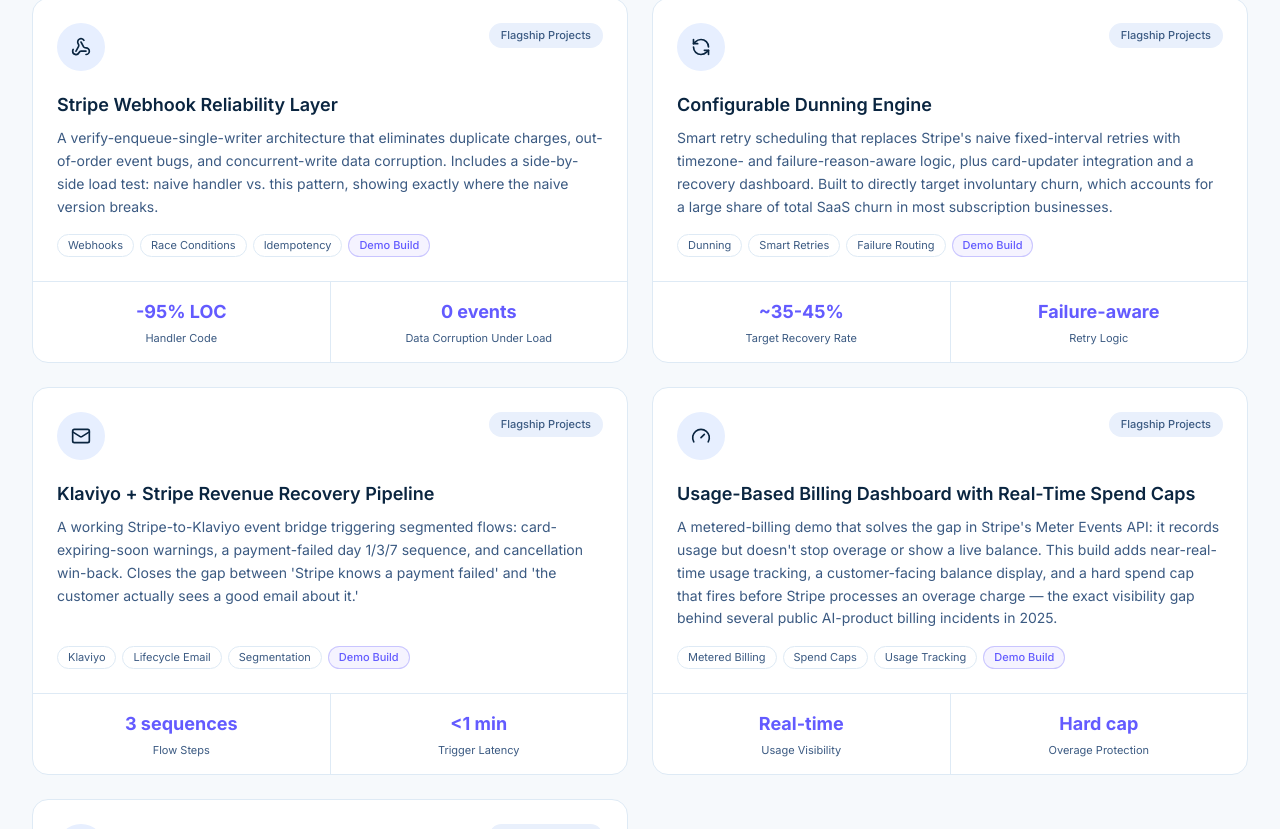
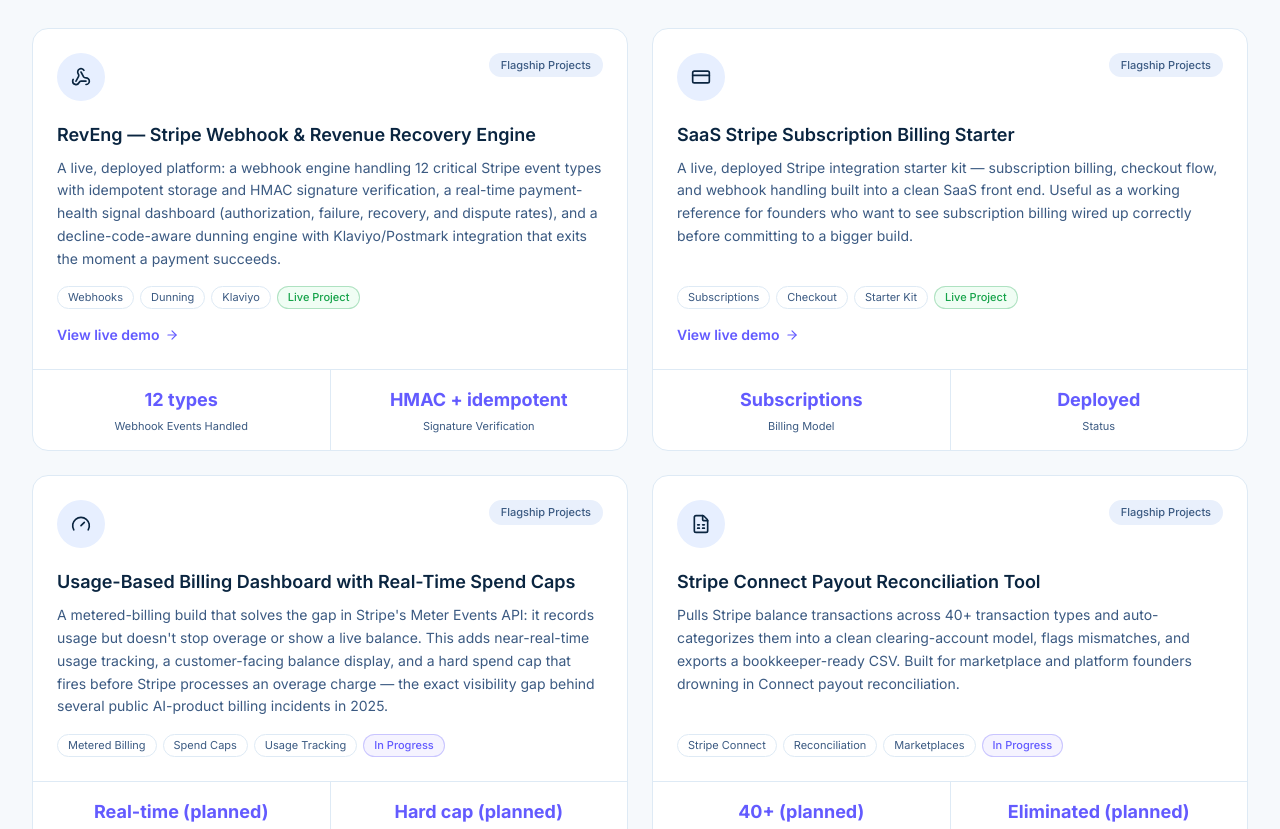
Before and after one commit to Ghola-Kodi/revenueengineer, a Next.js app: page /portfolio in a window 1280 px wide. Shown: the part 631-1460 px from the top of the page. Built offline with nearby package versions, Linux system fonts and the light colour scheme.

Commit message:
Update page.tsx

```diff
--- a/app/portfolio/page.tsx
+++ b/app/portfolio/page.tsx
@@ -32,55 +32,44 @@ import { NewsletterSection } from "@/components/newsletter-section"
 // ---------------------------------------------------------------------------
 const flagshipProjects = [
   {
-    id: "flagship-webhook-reliability",
+    id: "flagship-reveng",
     category: "Flagship Projects",
-    title: "Stripe Webhook Reliability Layer",
+    title: "RevEng — Stripe Webhook & Revenue Recovery Engine",
     description:
-      "A verify-enqueue-single-writer architecture that eliminates duplicate charges, out-of-order event bugs, and concurrent-write data corruption. Includes a side-by-side load test: naive handler vs. this pattern, showing exactly where the naive version breaks.",
-    tags: ["Webhooks", "Race Conditions", "Idempotency", "Demo Build"],
+      "A live, deployed platform: a webhook engine handling 12 critical Stripe event types with idempotent storage and HMAC signature verification, a real-time payment-health signal dashboard (authorization, failure, recovery, and dispute rates), and a decline-code-aware dunning engine with Klaviyo/Postmark integration that exits the moment a payment succeeds.",
+    tags: ["Webhooks", "Dunning", "Klaviyo", "Live Project"],
     icon: Webhook,
     metrics: [
-      { label: "Handler Code", value: "-95% LOC" },
-      { label: "Data Corruption Under Load", value: "0 events" },
+      { label: "Webhook Events Handled", value: "12 types" },
+      { label: "Signature Verification", value: "HMAC + idempotent" },
     ],
+    liveUrl: "https://revenuerecovengine.vercel.app/",
   },
   {
-    id: "flagship-dunning-engine",
+    id: "flagship-yoursaas",
     category: "Flagship Projects",
-    title: "Configurable Dunning Engine",
+    title: "SaaS Stripe Subscription Billing Starter",
     description:
-      "Smart retry scheduling that replaces Stripe's naive fixed-interval retries with timezone- and failure-reason-aware logic, plus card-updater integration and a recovery dashboard. Built to directly target involuntary churn, which accounts for a large share of total SaaS churn in most subscription businesses.",
-    tags: ["Dunning", "Smart Retries", "Failure Routing", "Demo Build"],
-    icon: RefreshCcw,
+      "A live, deployed Stripe integration starter kit — subscription billing, checkout flow, and webhook handling built into a clean SaaS front end. Useful as a working reference for founders who want to see subscription billing wired up correctly before committing to a bigger build.",
+    tags: ["Subscriptions", "Checkout", "Starter Kit", "Live Project"],
+    icon: CreditCard,
     metrics: [
-      { label: "Target Recovery Rate", value: "~35-45%" },
-      { label: "Retry Logic", value: "Failure-aware" },
+      { label: "Billing Model", value: "Subscriptions" },
+      { label: "Status", value: "Deployed" },
     ],
-  },
-  {
-    id: "flagship-klaviyo-recovery-pipeline",
-    category: "Flagship Projects",
-    title: "Klaviyo + Stripe Revenue Recovery Pipeline",
-    description:
-      "A working Stripe-to-Klaviyo event bridge triggering segmented flows: card-expiring-soon warnings, a payment-failed day 1/3/7 sequence, and cancellation win-back. Closes the gap between 'Stripe knows a payment failed' and 'the customer actually sees a good email about it.'",
-    tags: ["Klaviyo", "Lifecycle Email", "Segmentation", "Demo Build"],
-    icon: Mail,
-    metrics: [
-      { label: "Flow Steps", value: "3 sequences" },
-      { label: "Trigger Latency", value: "<1 min" },
-    ],
+    liveUrl: "https://saas-stripe-intergration-with-webho.vercel.app/",
   },
   {
     id: "flagship-usage-billing-caps",
     category: "Flagship Projects",
     title: "Usage-Based Billing Dashboard with Real-Time Spend Caps",
     description:
-      "A metered-billing demo that solves the gap in Stripe's Meter Events API: it records usage but doesn't stop overage or show a live balance. This build adds near-real-time usage tracking, a customer-facing balance display, and a hard spend cap that fires before Stripe processes an overage charge — the exact visibility gap behind several public AI-product billing incidents in 2025.",
-    tags: ["Metered Billing", "Spend Caps", "Usage Tracking", "Demo Build"],
+      "A metered-billing build that solves the gap in Stripe's Meter Events API: it records usage but doesn't stop overage or show a live balance. This adds near-real-time usage tracking, a customer-facing balance display, and a hard spend cap that fires before Stripe processes an overage charge — the exact visibility gap behind several public AI-product billing incidents in 2025.",
+    tags: ["Metered Billing", "Spend Caps", "Usage Tracking", "In Progress"],
     icon: Gauge,
     metrics: [
-      { label: "Usage Visibility", value: "Real-time" },
-      { label: "Overage Protection", value: "Hard cap" },
+      { label: "Usage Visibility", value: "Real-time (planned)" },
+      { label: "Overage Protection", value: "Hard cap (planned)" },
     ],
   },
   {
@@ -89,11 +78,11 @@ const flagshipProjects = [
     title: "Stripe Connect Payout Reconciliation Tool",
     description:
       "Pulls Stripe balance transactions across 40+ transaction types and auto-categorizes them into a clean clearing-account model, flags mismatches, and exports a bookkeeper-ready CSV. Built for marketplace and platform founders drowning in Connect payout reconciliation.",
-    tags: ["Stripe Connect", "Reconciliation", "Marketplaces", "Demo Build"],
+    tags: ["Stripe Connect", "Reconciliation", "Marketplaces", "In Progress"],
     icon: FileSpreadsheet,
     metrics: [
-      { label: "Transaction Types Mapped", value: "40+" },
-      { label: "Manual Matching", value: "Eliminated" },
+      { label: "Transaction Types Mapped", value: "40+ (planned)" },
+      { label: "Manual Matching", value: "Eliminated (planned)" },
     ],
   },
 ]
@@ -271,6 +260,7 @@ type Project = {
   tags: string[]
   icon: React.ComponentType<{ className?: string }>
   metrics: { label: string; value: string }[]
+  liveUrl?: string
 }
 
 function ProjectCard({ project }: { project: Project }) {
@@ -293,19 +283,33 @@ function ProjectCard({ project }: { project: Project }) {
           {project.description}
         </p>
         <div className="mt-4 flex flex-wrap gap-1.5">
-          {project.tags.map((tag) => (
-            <span
-              key={tag}
-              className={
-                tag === "Demo Build"
-                  ? "rounded-full border border-[#635bff]/30 bg-[#f5f3ff] px-2.5 py-0.5 text-[11px] font-medium text-[#635bff]"
-                  : "rounded-full border border-[#deeaf5] px-2.5 py-0.5 text-[11px] text-[#3b5a82]"
-              }
-            >
-              {tag}
-            </span>
-          ))}
+          {project.tags.map((tag) => {
+            let tagClass = "rounded-full border border-[#deeaf5] px-2.5 py-0.5 text-[11px] text-[#3b5a82]"
+            if (tag === "Live Project") {
+              tagClass =
+                "rounded-full border border-[#16a34a]/30 bg-[#f0fdf4] px-2.5 py-0.5 text-[11px] font-medium text-[#16a34a]"
+            } else if (tag === "In Progress" || tag === "Demo Build") {
+              tagClass =
+                "rounded-full border border-[#635bff]/30 bg-[#f5f3ff] px-2.5 py-0.5 text-[11px] font-medium text-[#635bff]"
+            }
+            return (
+              <span key={tag} className={tagClass}>
+                {tag}
+              </span>
+            )
+          })}
         </div>
+        {project.liveUrl && (
+          <a
+            href={project.liveUrl}
+            target="_blank"
+            rel="noopener noreferrer"
+            className="mt-4 inline-flex items-center gap-1.5 text-sm font-semibold text-[#635bff] hover:opacity-80"
+          >
+            View live demo
+            <ArrowRight className="h-3.5 w-3.5" />
+          </a>
+        )}
       </div>
       <div className="border-t border-[#deeaf5]">
         <div className="flex divide-x divide-[#deeaf5]">
@@ -367,10 +371,13 @@ export default function PortfolioPage() {
             Here is the kind of work I do: Stripe + Klaviyo payment-triggered email
             flows, GHL + Stripe pipeline automations, and the cross-platform
             architecture that connects marketing, sales, and payments into a
-            single revenue engine. The five projects below marked{" "}
-            <span className="font-medium text-[#635bff]">Demo Build</span> are
-            self-built to prove the pattern against real-world pain points
-            surfaced from client job posts and developer communities.
+            single revenue engine. Projects marked{" "}
+            <span className="font-medium text-[#16a34a]">Live Project</span>{" "}
+            are deployed and linked — click through and see them running.
+            Projects marked{" "}
+            <span className="font-medium text-[#635bff]">In Progress</span>{" "}
+            are builds scoped to real pain points surfaced from client job
+            posts and developer communities, currently underway.
           </p>
         </div>
 
```
